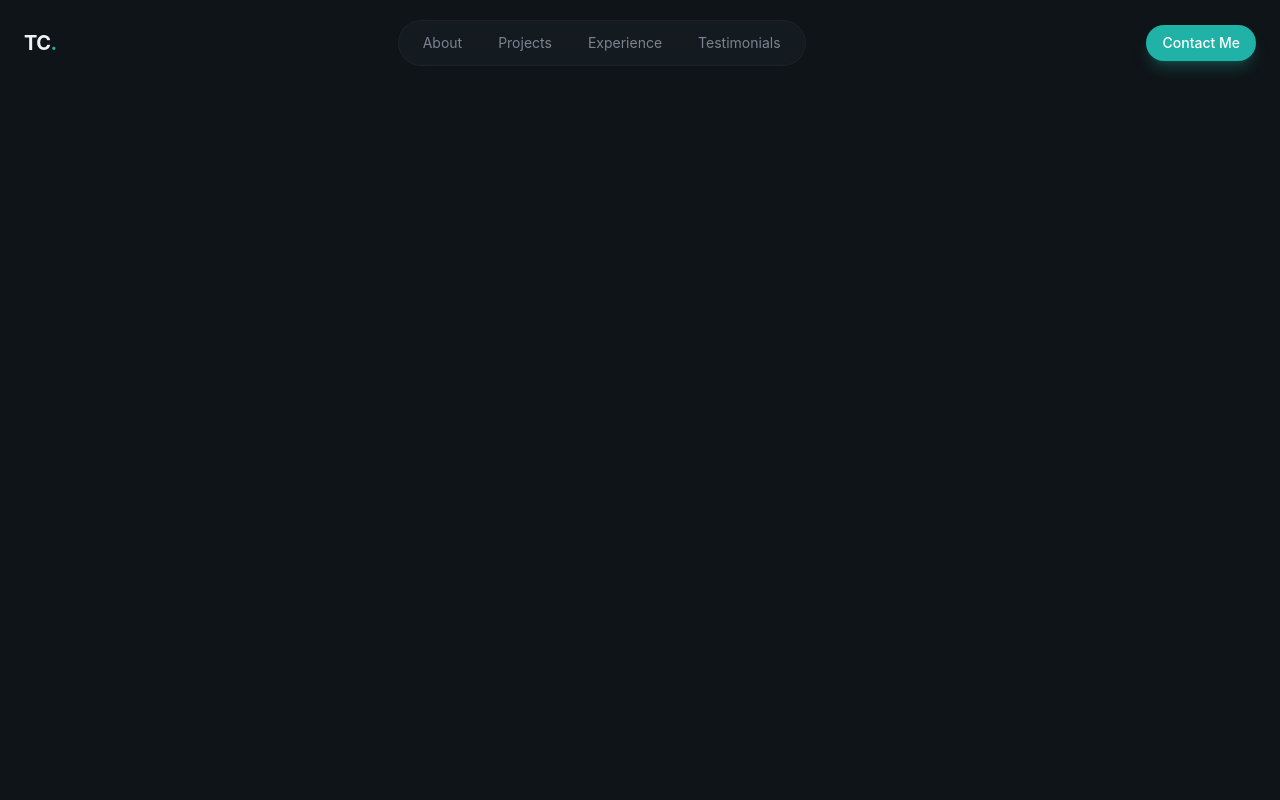
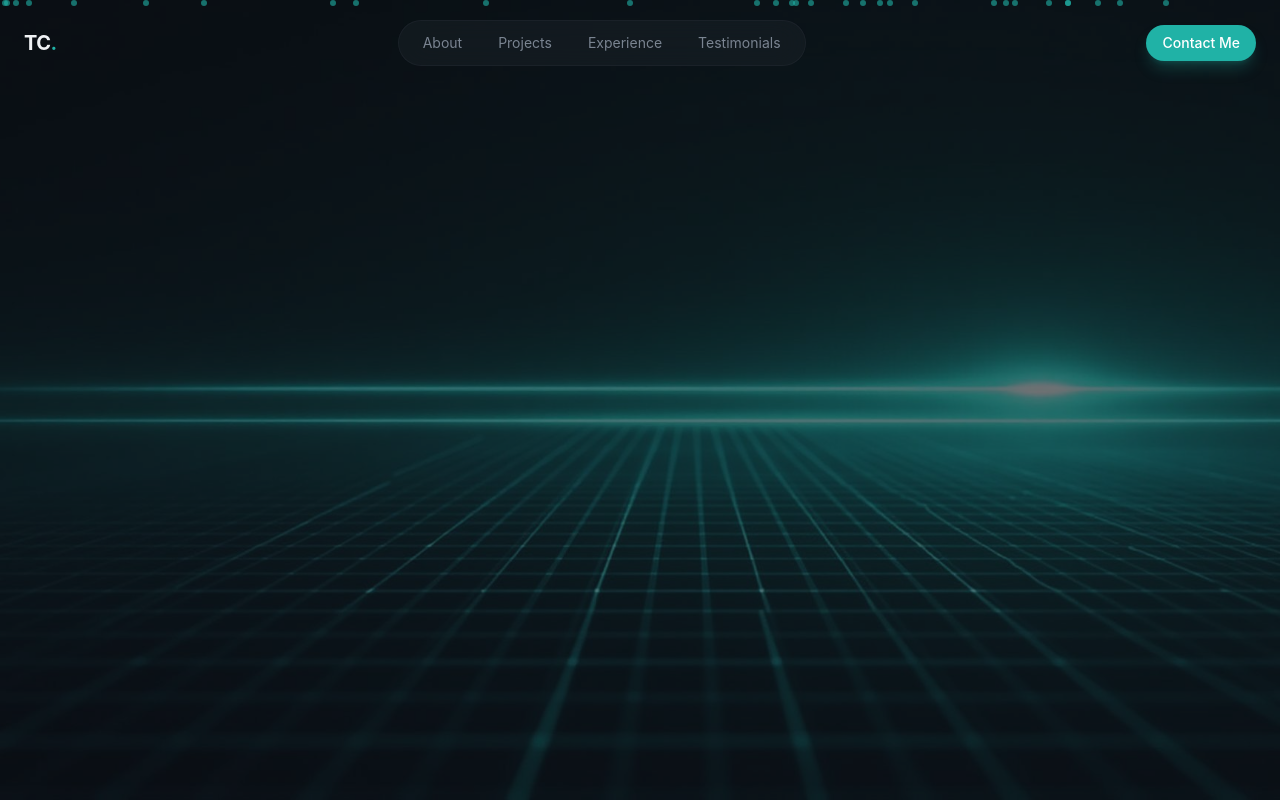
Before and after one commit to Tanmay2512-clouds/Portfolio-Tanmay, a React app: page / in a window 1280 px wide. Built offline with nearby package versions, Linux system fonts and the light colour scheme; the HTML template or start-up script is replaced by a standard one.

Commit message:
Refactor code structure for improved readability and maintainability

```diff
--- a/src/Layout/Navbar.jsx
+++ b/src/Layout/Navbar.jsx
@@ -13,7 +13,7 @@ const navLinks = [
 export const Navbar = () =>{
     const [isMobileMenuOpen , setIsMobileMenuOpen] = useState(false)
 
-    return(<header className="fixed top-0 left-0  right-0 bg-transparent py-5 ">
+    return(<header className="fixed top-0 left-0  right-0 bg-transparent py-5 z-50">
         <nav className="container mx-auto px-6 flex items-center justify-between">
             <a href="#" className="text-xl font-bold tracking-tight hover:text-primary">
                 TC<span className="text-primary">.</span>
--- a/src/Sections/Hero.jsx
+++ b/src/Sections/Hero.jsx
@@ -1,3 +1,26 @@
+
+
 export const Hero = () =>{
-    return(<section></section>)
+    return(<section className="relative min-h-screen flex items-center overflow-hidden">
+        {/*Background Image */}
+        <div className="absolute inset-0">
+            <img src="/hero-bg.jpg" alt="Hero Image" className="w-full h-full object-cover opacity-40" />
+            <div className="absolute inset-0 from-background/20 via-background/80 to-background"/>
+        </div>
+        {/*Green dots*/}
+        <div className="absolute inset-0 overflow-hidden pointer-events-none">
+            {[...Array(30)].map((_,i) =>(
+                <div className="absolute w-1.5 h-1.5 rounded-full opacity-60"
+                style={{
+                    backgroundColor : "#20B2A6",
+                    left:`${Math.random() * 100}%`,
+                    right:`${Math.random() * 100}%`,
+                    animation:`slow-drift 1s`,
+
+
+                }}/>
+            ))}
+        </div>
+
+    </section>)
 }
--- a/src/index.css
+++ b/src/index.css
@@ -63,6 +63,22 @@
             filter: blur(0);
         }
     }
+    @keyframes slow-drift{
+        0%,
+        100% {
+            transform: translate(0,0);
+        }
+        25% {
+            transform: translate(20px,-30px);
+        }
+        50% {
+            transform: translate(-15px,-20px);
+        }
+        75% {
+            transform: translate(30px,10px);
+        }
+    }
+
     .animate-fade-in{
         animation: fade-in 0.8s ease-out both;
     }
```
Also changed, not shown: public/hero-bg.jpg (added), public/profile-bg.jpg (added).
